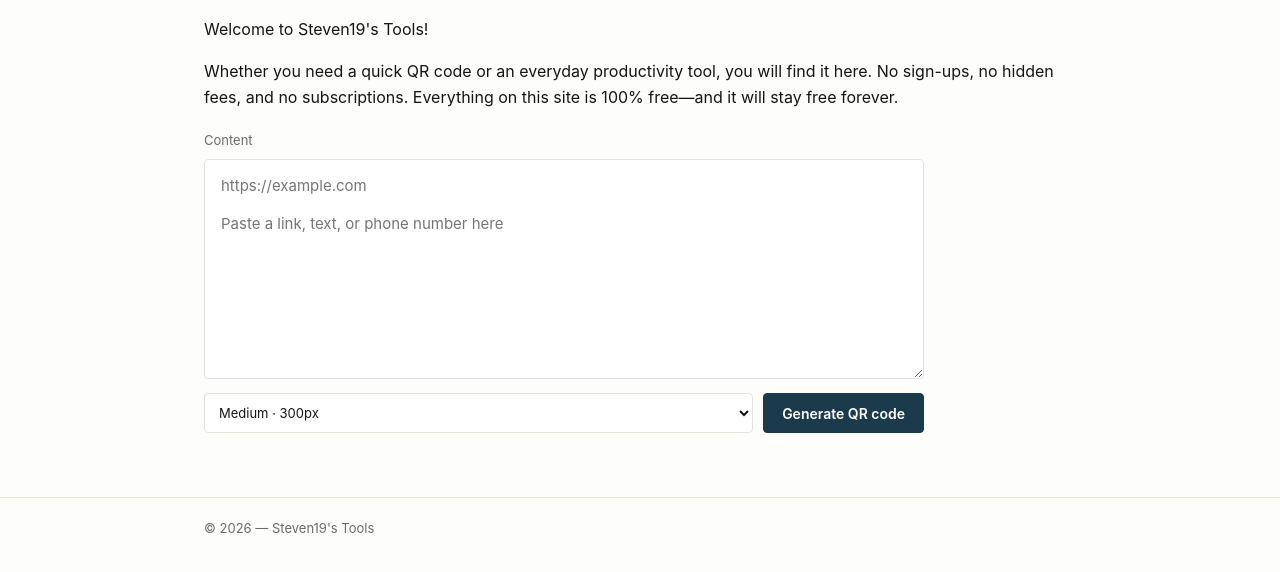
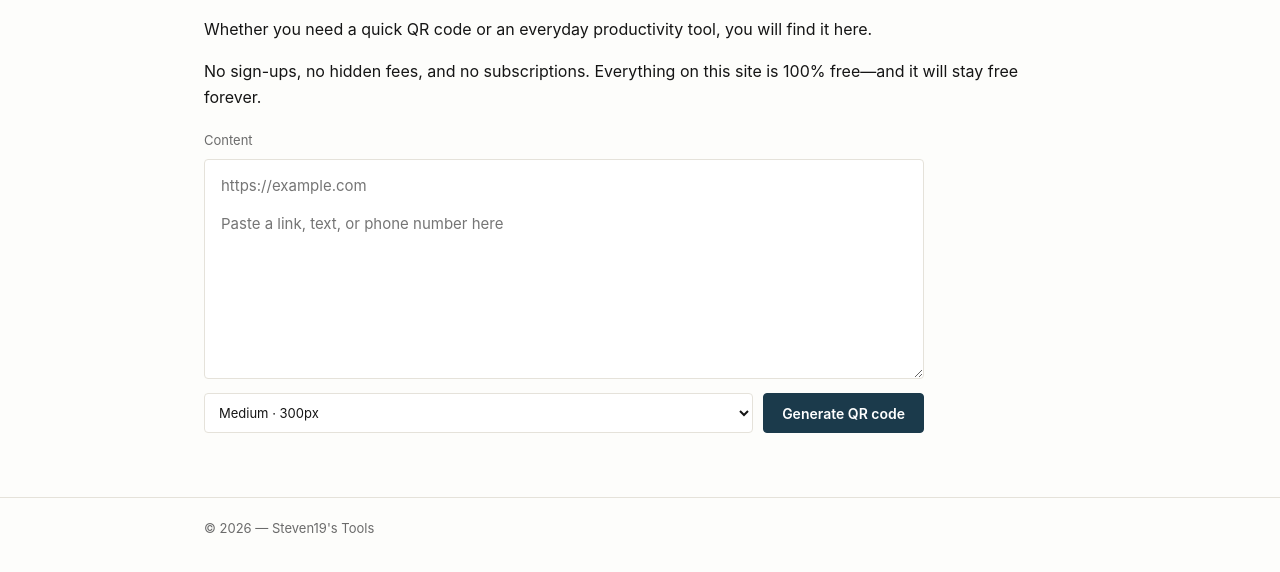
Before and after one commit to steven19neu/home, a plain HTML site: page index.html in a window 1280 px wide. Shown: the part 226-798 px from the top of the page. Drawn offline with Linux system fonts and the light colour scheme.

Commit message:
Update index.html

```diff
--- a/index.html
+++ b/index.html
@@ -19,8 +19,8 @@
 
   <main class="wrap content">
     <h1>QR Code Generator</h1>
-    <p>Welcome to Steven19's Tools!</p>
-    <p>Whether you need a quick QR code or an everyday productivity tool, you will find it here. No sign-ups, no hidden fees, and no subscriptions. Everything on this site is 100% free—and it will stay free forever.</p>
+    <p>Whether you need a quick QR code or an everyday productivity tool, you will find it here.</p>
+    <p>No sign-ups, no hidden fees, and no subscriptions. Everything on this site is 100% free—and it will stay free forever.</p>
 
     <div class="qr-tool">
       <label for="qr-text">Content</label>
```
